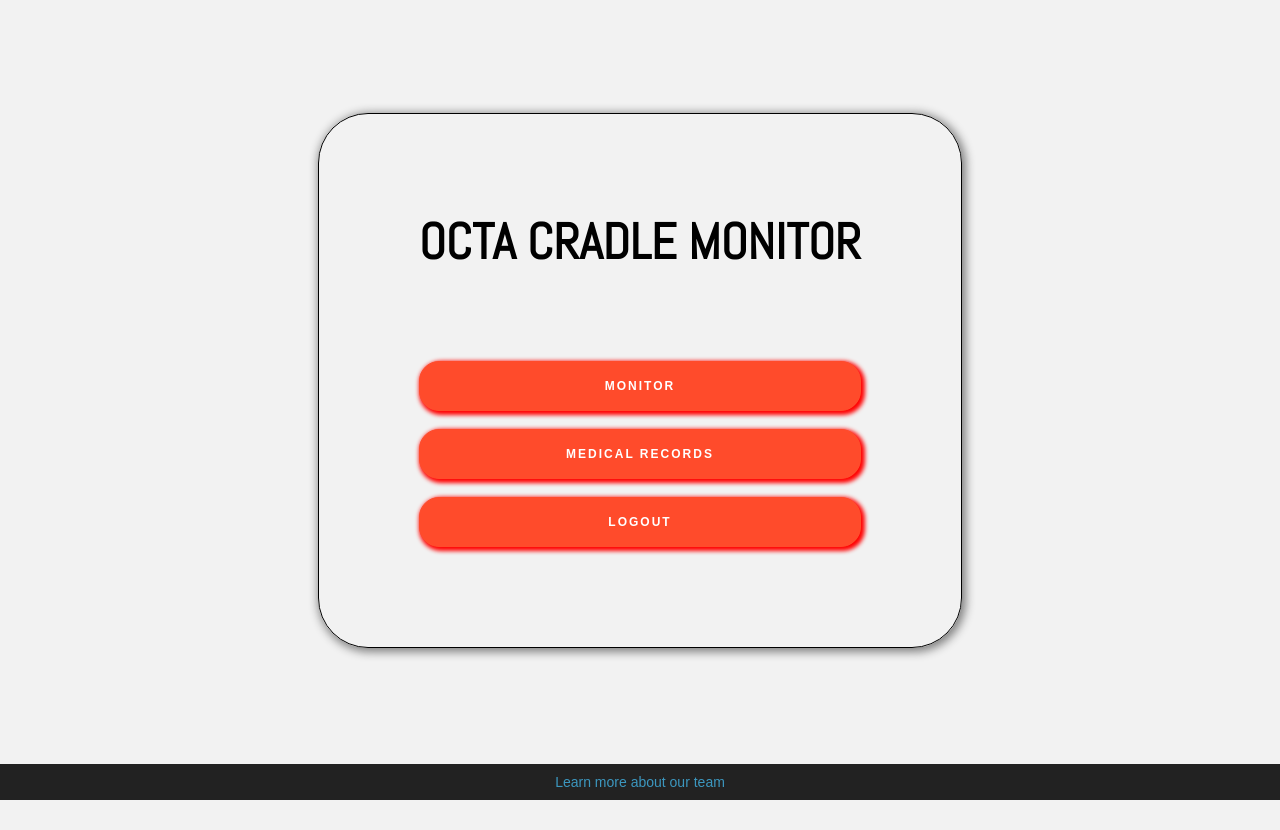
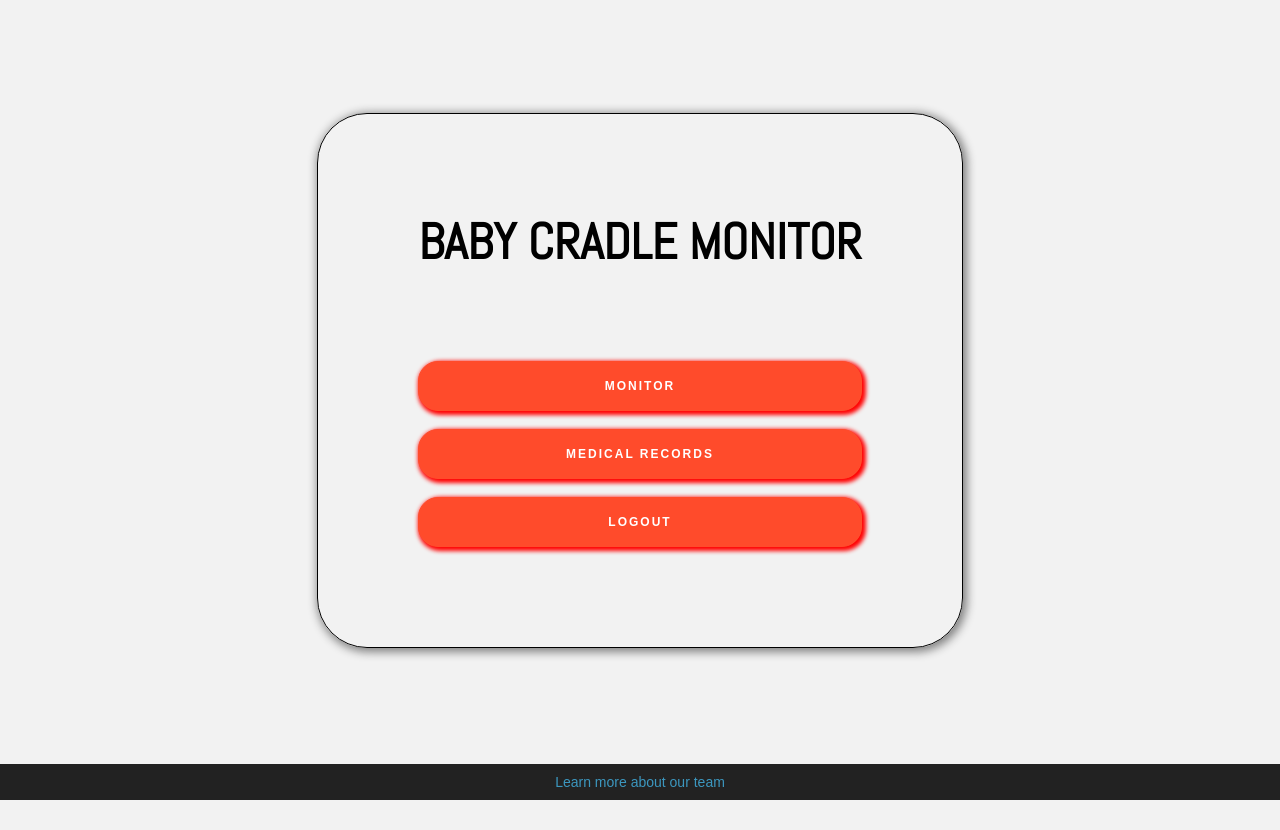
Before and after one commit to arpita938/Baby-Monitoring-System, a plain HTML site: page babyStats.html in a window 1280 px wide. Drawn offline with Linux system fonts and the light colour scheme; a web font is replaced by a local one.

Commit message:
Update babyStats.html

```diff
--- a/babyStats.html
+++ b/babyStats.html
@@ -120,7 +120,7 @@ footer a {
 
     <div class="box">
 
-      <h2>OCTA CRADLE MONITOR</h2>
+      <h2>BABY CRADLE MONITOR</h2>
 
       <button class="button"><a href="monitor.html">Monitor</a></button></br>
       <button class="button"><a href="medical.html">Medical Records</a></button></br>
```
